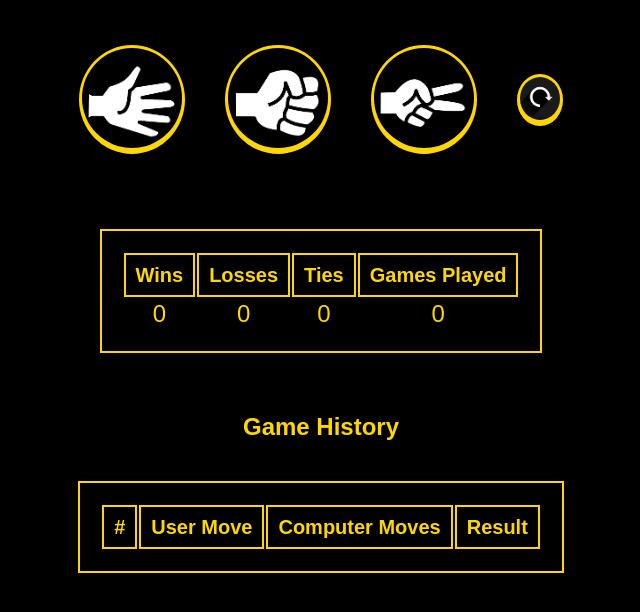
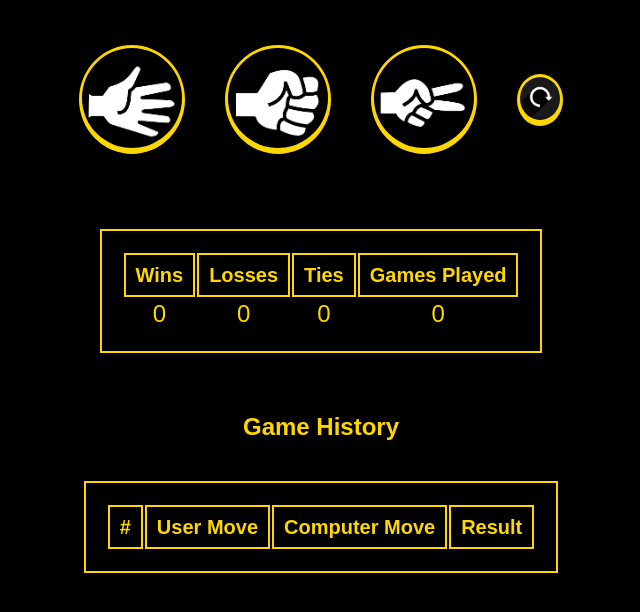
Before and after one commit to kabir9999/Rock-paper-scissors-Game, a plain HTML site: page index.html in a window 1280 px wide. Shown: the part 108-720 px from the top of the page, without its empty margins (319-959 px from the left). Drawn offline with Linux system fonts and the light colour scheme.

Commit message:
Update index.html

```diff
--- a/index.html
+++ b/index.html
@@ -92,7 +92,7 @@
         <tr>
             <th>#</th>
             <th>User Move</th>
-            <th>Computer Moves</th>
+            <th>Computer Move</th>
             <th>Result</th>
         </tr>
 
```
